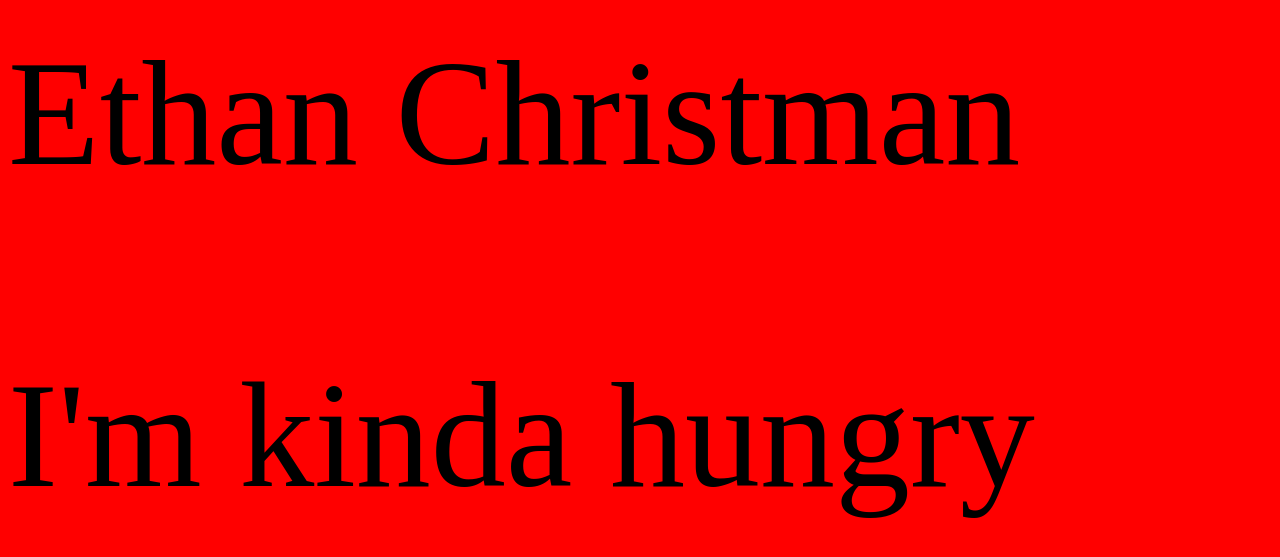
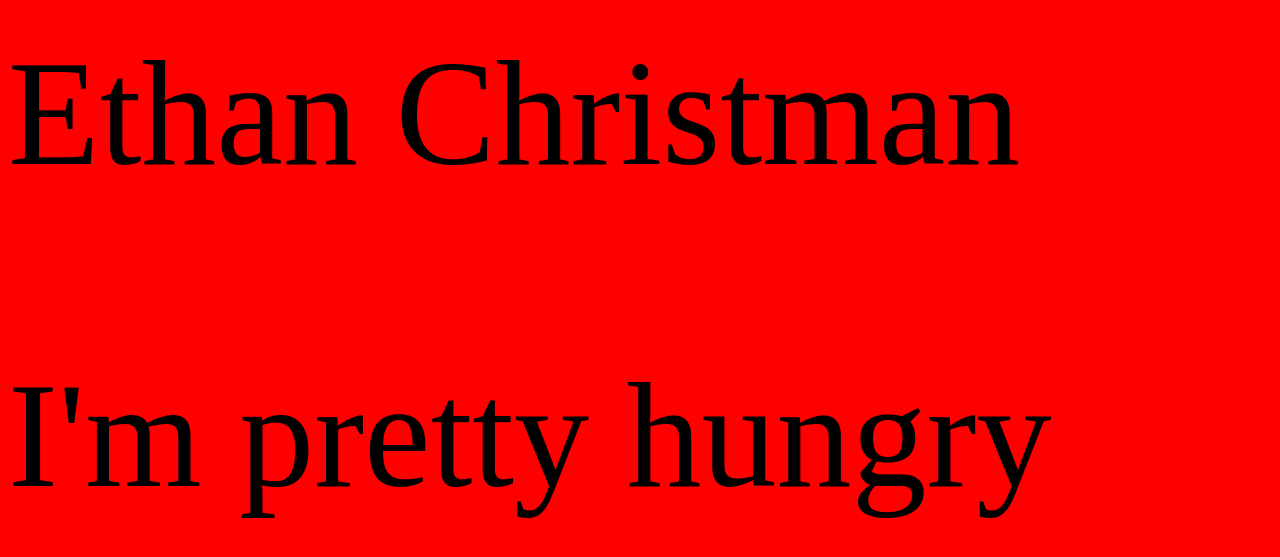
Before and after one commit to echristman1/cs293-final, a plain HTML site: page index.html in a window 1280 px wide. Shown: the part 123-680 px from the top of the page. Drawn offline with Linux system fonts and the light colour scheme.

Commit message:
Update index.html

```diff
--- a/index.html
+++ b/index.html
@@ -8,6 +8,6 @@
     </style>
     <body>
         <p>Ethan Christman</p>
-        <p>I'm kinda hungry</p>
+        <p>I'm pretty hungry</p>
     </body>
 </html>
```
